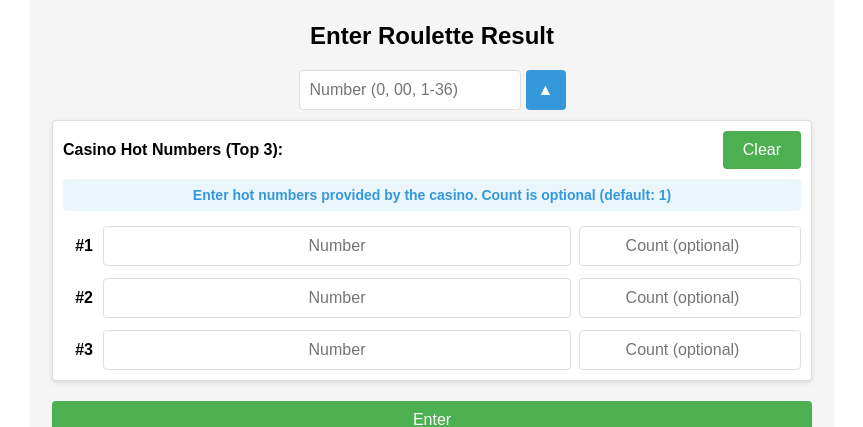
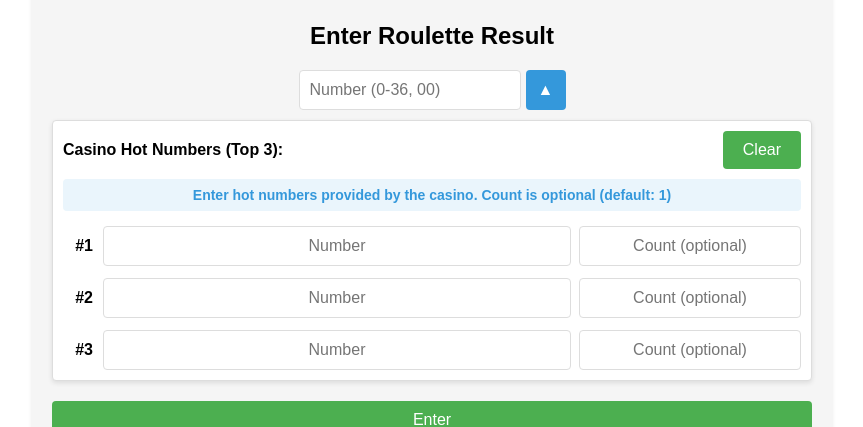
Before and after one commit to d104601/roulette_predict, a React (Create React App) app: page / in a window 1280 px wide. Both pictures are taken after a click on the button "Show/Hide Hot Numbers". Shown: the part 171-598 px from the top of the page, without its empty margins (208-1071 px from the left). Built offline with nearby package versions, Linux system fonts and the light colour scheme.

Commit message:
fixed input method

```diff
--- a/src/components/RouletteInput.js
+++ b/src/components/RouletteInput.js
@@ -13,15 +13,17 @@ const RouletteInput = ({ onAddResult, isAmericanRoulette }) => {
   const [additionalNumbers, setAdditionalNumbers] = useState(['', '', '']);
   const [hotNumbersFrequency, setHotNumbersFrequency] = useState(['', '', '']); // 빈도수 입력 필드
   const [hotNumbersInfo, setHotNumbersInfo] = useState(''); // 상위 숫자에 대한 부가 정보
+  const [isDoubleZero, setIsDoubleZero] = useState(false); // 00 입력 상태 관리
 
   // Form submission handler
   const handleSubmit = (e) => {
     e.preventDefault();
 
     // Handle special case for "00" input
-    if (inputValue === '00') {
+    if (isDoubleZero) {
       onAddResult('00');
       setInputValue('');
+      setIsDoubleZero(false);
     } else {
       const number = parseInt(inputValue);
       if (!isNaN(number) && number >= 0 && number <= 36) {
@@ -35,29 +37,81 @@ const RouletteInput = ({ onAddResult, isAmericanRoulette }) => {
     additionalNumbers.forEach((numStr, index) => {
       if (numStr === '') return; // 숫자가 없으면 건너뜀
 
+      // 00 처리
+      if (numStr === '00') {
+        // Get the frequency count (비어있으면 기본값 1 사용)
+        const frequency = hotNumbersFrequency[index] ? parseInt(hotNumbersFrequency[index]) : 1;
+        if (isNaN(frequency) || frequency <= 0 || frequency > 10) return; // 유효성 검사
+
+        // 빈도수만큼 추가
+        for (let i = 0; i < frequency; i++) {
+          onAddResult('00');
+        }
+        return;
+      }
+
+      // 일반 숫자 처리
+      const num = parseInt(numStr);
+      if (isNaN(num) || num < 0 || num > 36) return; // 유효성 검사
+
       // Get the frequency count (비어있으면 기본값 1 사용)
       const frequency = hotNumbersFrequency[index] ? parseInt(hotNumbersFrequency[index]) : 1;
       if (isNaN(frequency) || frequency <= 0 || frequency > 10) return; // 유효성 검사
 
       // Add the number multiple times based on frequency
       for (let i = 0; i < frequency; i++) {
-        if (numStr === '00') {
-          onAddResult('00');
-        } else {
-          const num = parseInt(numStr);
-          if (!isNaN(num) && num >= 0 && num <= 36) {
-            onAddResult(num);
-          }
-        }
+        onAddResult(num);
       }
     });
+  };
+
+  // Main input handler
+  const handleInputChange = (e) => {
+    const value = e.target.value;
+
+    // 00 특수 처리
+    if (value === '00') {
+      setInputValue('0');
+      setIsDoubleZero(true);
+      return;
+    }
+
+    // 0 처리 - 두 번째 0이 입력되면 00으로 처리
+    if (value === '0' && inputValue === '0') {
+      setIsDoubleZero(true);
+      return;
+    }
+
+    // 일반 숫자 입력
+    if (value === '' || (parseInt(value) >= 0 && parseInt(value) <= 36)) {
+      setInputValue(value);
+      setIsDoubleZero(false);
+    }
   };
 
   // Additional number input handler
   const handleAdditionalNumberChange = (index, value) => {
     const newAdditionalNumbers = [...additionalNumbers];
-    newAdditionalNumbers[index] = value;
-    setAdditionalNumbers(newAdditionalNumbers);
+
+    // 00 입력 처리
+    if (value === '00') {
+      newAdditionalNumbers[index] = '00';
+      setAdditionalNumbers(newAdditionalNumbers);
+      return;
+    }
+
+    // 0 입력 처리 - 연속으로 0을 입력하면 00으로 변경
+    if (value === '0' && additionalNumbers[index] === '0') {
+      newAdditionalNumbers[index] = '00';
+      setAdditionalNumbers(newAdditionalNumbers);
+      return;
+    }
+
+    // 일반 숫자 입력
+    if (value === '' || (parseInt(value) >= 0 && parseInt(value) <= 36)) {
+      newAdditionalNumbers[index] = value;
+      setAdditionalNumbers(newAdditionalNumbers);
+    }
   };
 
   // Frequency input handler
@@ -105,10 +159,12 @@ const RouletteInput = ({ onAddResult, isAmericanRoulette }) => {
       <form onSubmit={handleSubmit}>
         <div className="input-container">
           <input
-            type="text"
-            placeholder="Number (0, 00, 1-36)"
-            value={inputValue}
-            onChange={(e) => setInputValue(e.target.value)}
+            type="tel"
+            inputMode="numeric"
+            pattern="[0-9]*"
+            placeholder={isDoubleZero ? "00" : "Number (0-36, 00)"}
+            value={isDoubleZero ? "00" : inputValue}
+            onChange={handleInputChange}
           />
 
           <button
@@ -143,14 +199,18 @@ const RouletteInput = ({ onAddResult, isAmericanRoulette }) => {
                   <div className="hot-number-label">#{index + 1}</div>
                   <div className="hot-number-inputs">
                     <input
-                      type="text"
+                      type="tel"
+                      inputMode="numeric"
+                      pattern="[0-9]*"
                       placeholder="Number"
                       value={value}
                       onChange={(e) => handleAdditionalNumberChange(index, e.target.value)}
                       className="additional-input"
                     />
                     <input
-                      type="number"
+                      type="tel"
+                      inputMode="numeric"
+                      pattern="[0-9]*"
                       min="1"
                       max="10"
                       placeholder="Count (optional)"
```
